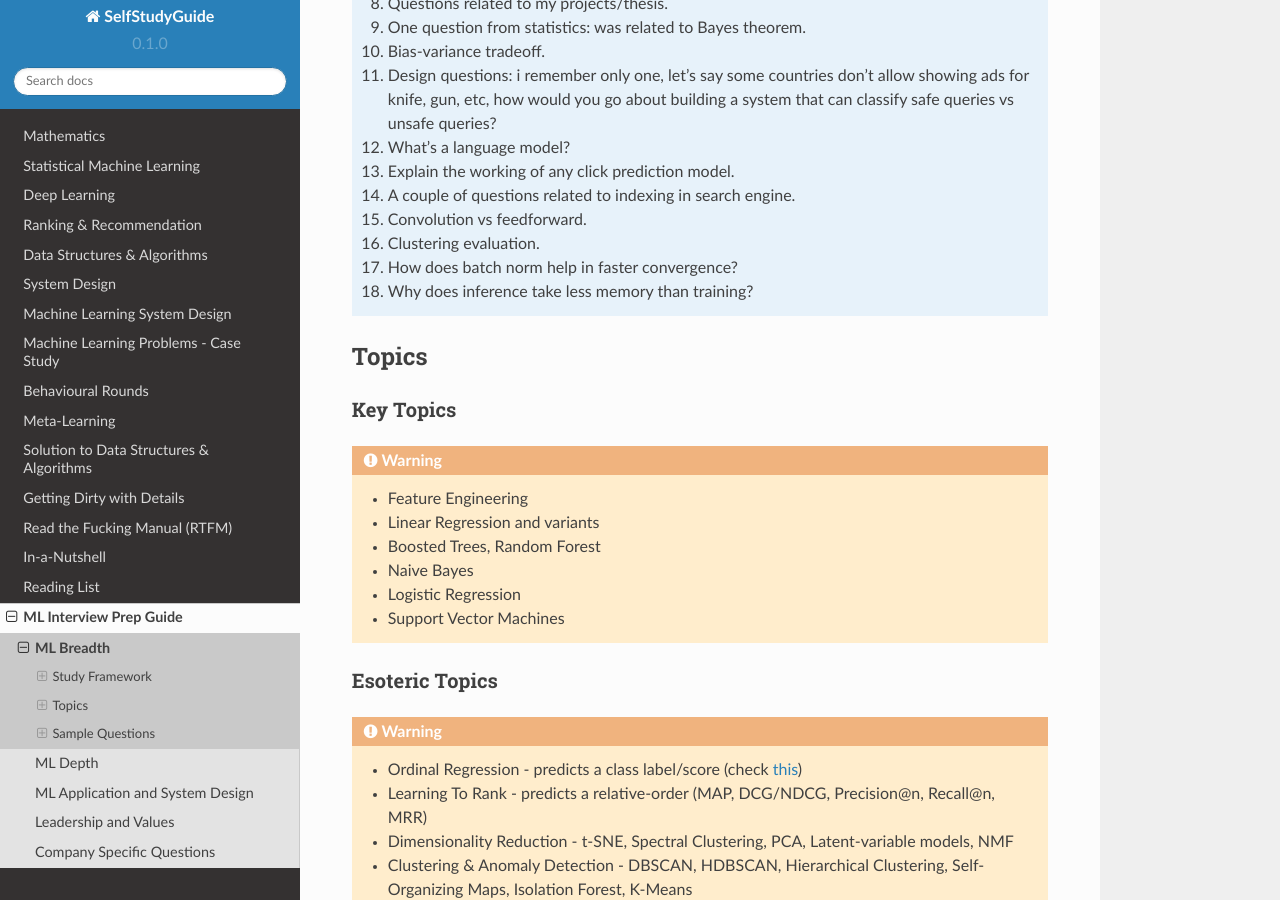
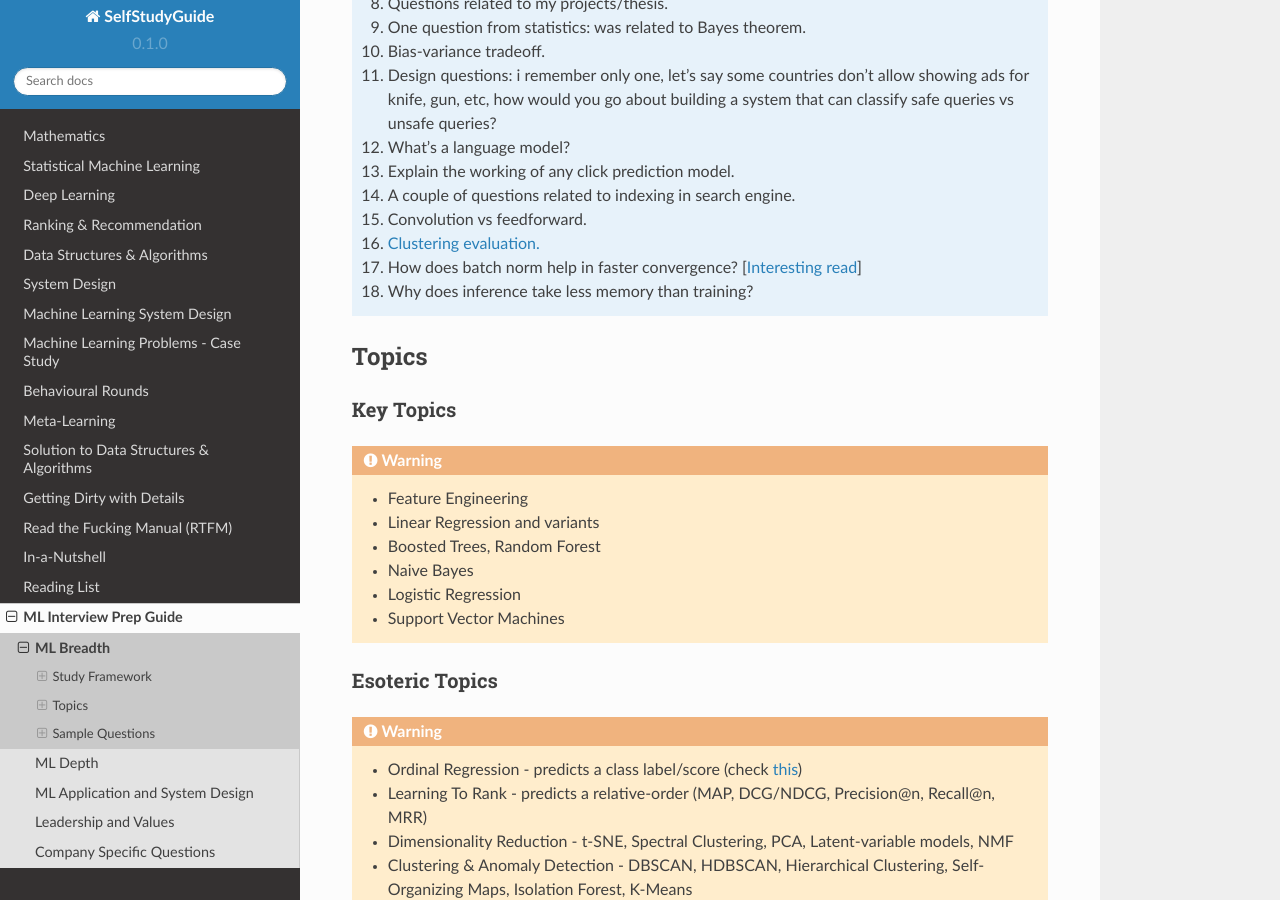
Before and after one commit to uselesstechjunks/leetcode, a Sphinx documentation site: the page built from docs/source/interviews/breadth.rst, in a window 1280 px wide and 900 px high, scrolled down 1256 px. Built offline with Sphinx 7.4.7 and the Read the Docs theme 2.0.0, drawn with Linux system fonts in a browser that asks for light colours.

Commit message:
Update breadth.rst (#158)

```diff
--- a/docs/source/interviews/breadth.rst
+++ b/docs/source/interviews/breadth.rst
@@ -53,8 +53,8 @@ Sample Questions
 	13. Explain the working of any click prediction model.
 	14. A couple of questions related to indexing in search engine.
 	15. Convolution vs feedforward.
-	16. Clustering evaluation.
-	17. How does batch norm help in faster convergence?
+	16. `Clustering evaluation. <https://scikit-learn.org/stable/modules/clustering.html#clustering-performance-evaluation>`_
+	17. How does batch norm help in faster convergence? [`Interesting read <https://blog.paperspace.com/busting-the-myths-about-batch-normalization/>`_]
 	18. Why does inference take less memory than training?
 
 Topics
```
